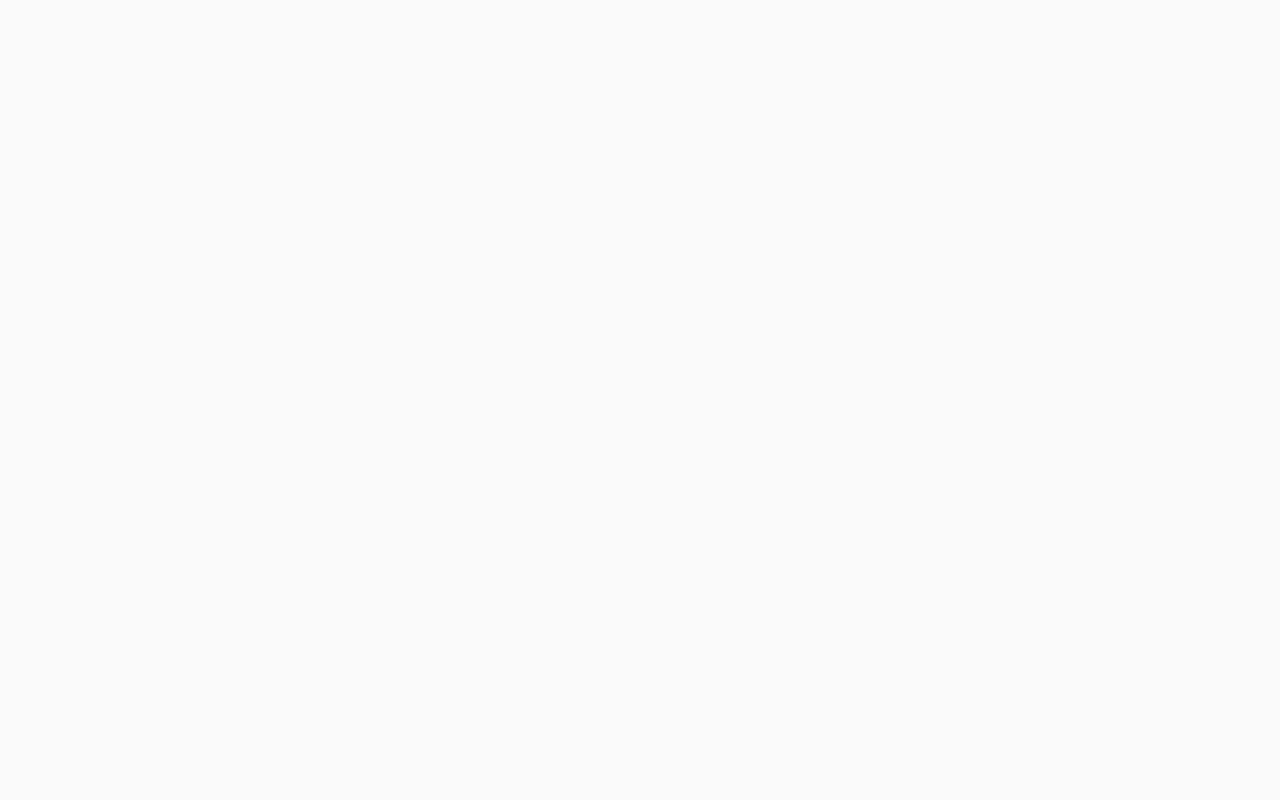
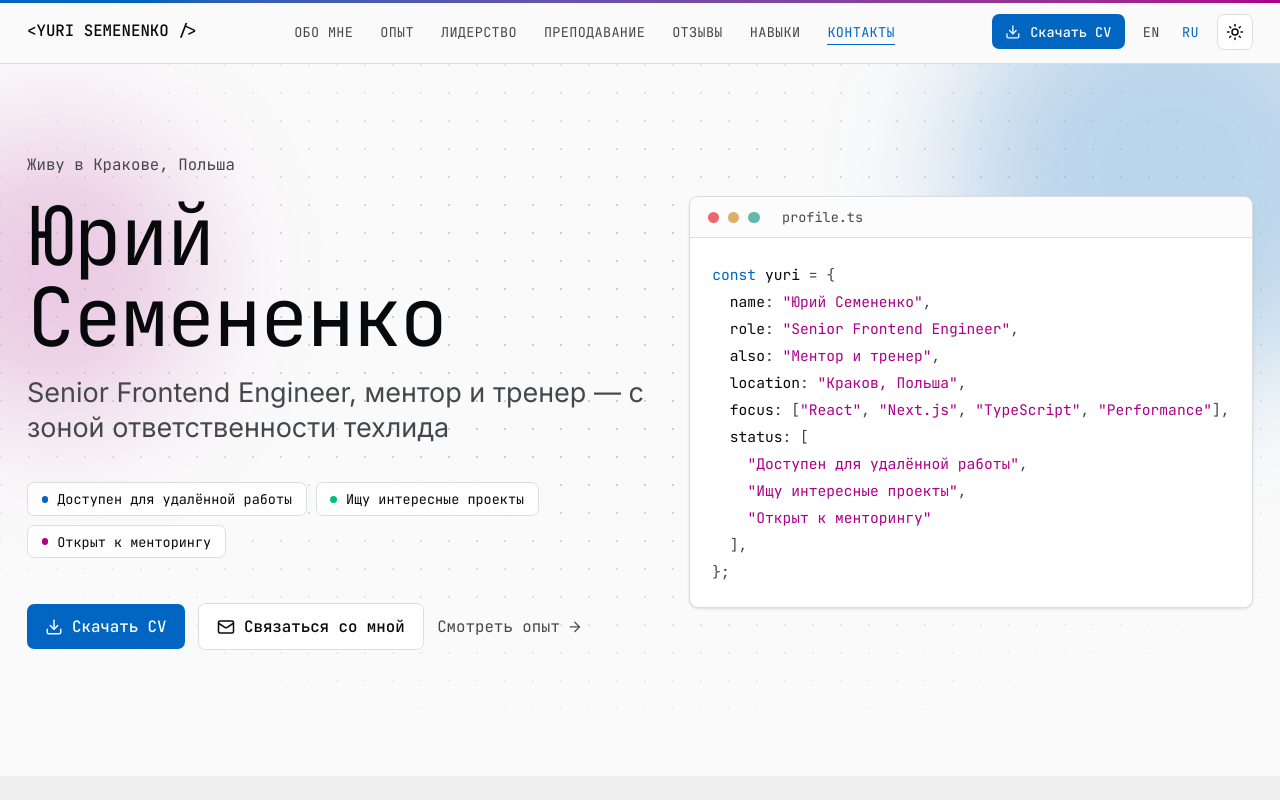
Before and after one commit to yuri-semenenko/personal-site, a Next.js app: page /ru in a window 1280 px wide. Before the commit this address had no page. Shown: the top 800 px of the page. Built offline with nearby package versions, Linux system fonts and the light colour scheme.

Commit message:
feat: activate ru locale

```diff
--- a/src/content/index.ts
+++ b/src/content/index.ts
@@ -1,9 +1,10 @@
 import type { Locale, LocaleContent } from "./types";
 import { enContent } from "./en";
+import { ruContent } from "./ru";
 
 const contentByLocale: Record<Locale, LocaleContent> = {
   en: enContent,
-  ru: enContent,
+  ru: ruContent,
   pl: enContent,
   be: enContent,
 };
--- a/src/lib/locales.ts
+++ b/src/lib/locales.ts
@@ -9,7 +9,7 @@ import { SITE_URL } from "./site";
  * Adding a locale here (plus its `src/content/{locale}/` modules) is the
  * whole rollout switch — see docs/ARCHITECTURE.md "Localization".
  */
-export const ACTIVE_LOCALES: Locale[] = ["en"];
+export const ACTIVE_LOCALES: Locale[] = ["en", "ru"];
 
 /** English is canonical and served unprefixed at `/` (rewrite in next.config.ts). */
 export const DEFAULT_LOCALE: Locale = "en";
```
